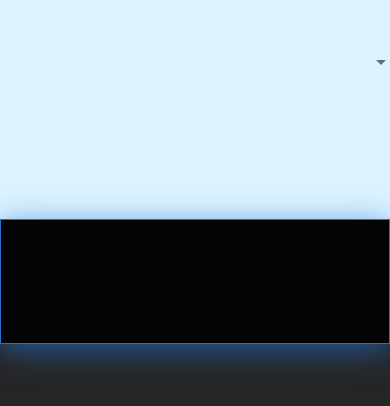
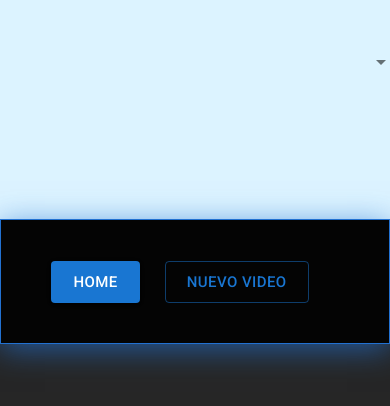
Before and after one commit to Kosmas1122/Challenge_AluraFlix, a React (Vite) app: page /NuevoVideo in a window 390 px wide. Shown: the part 148-554 px from the top of the page. Built offline with nearby package versions, Linux system fonts and the light colour scheme.

Commit message:
<Footer/> Responsivo --> OK.

```diff
--- a/src/components/Footer/index.jsx
+++ b/src/components/Footer/index.jsx
@@ -1,4 +1,7 @@
 import styled from "styled-components";
+import { Link } from "react-router-dom";
+import Boton from "../Boton";
+import { useState } from "react";
 
 const FooterStyled = styled.footer`
   box-sizing: border-box;
@@ -31,10 +34,52 @@ const LogoStyled = styled.img`
   }
 `;
 
+const BotonesStyled = styled.div`
+  // Phone:
+  @media (max-width: 430px) {
+    display: flex;
+    flex-direction: row;
+    gap: 25px;
+    padding-right: 30px;
+  }
+
+  // Desktops mayores:
+  @media (min-width: 431px) {
+    display: none;
+  }
+`;
+
+
 export default function Footer() {
+
+  const [botonSeleccionado, setBotonSeleccionado] = useState("home");
+
+    function alternarSeleccion(boton) {
+      setBotonSeleccionado(boton);
+    }
+
     return (
       <FooterStyled>
         <LogoStyled src="images/Logo_AluraFlix.png" alt="Logo Alura" />
+        <BotonesStyled>
+          <Link to="/">
+            <Boton
+              texto="home"
+              estado={botonSeleccionado === "home" ? "selected" : "unSelected"}
+              onClick={() => alternarSeleccion("home")}
+            />
+          </Link>
+
+          <Link to="/NuevoVideo">
+            <Boton
+              texto="nuevo video"
+              estado={
+                botonSeleccionado === "nuevo video" ? "selected" : "unSelected"
+              }
+              onClick={() => alternarSeleccion("nuevo video")}
+            />
+          </Link>
+        </BotonesStyled>
       </FooterStyled>
     );
 }
```
